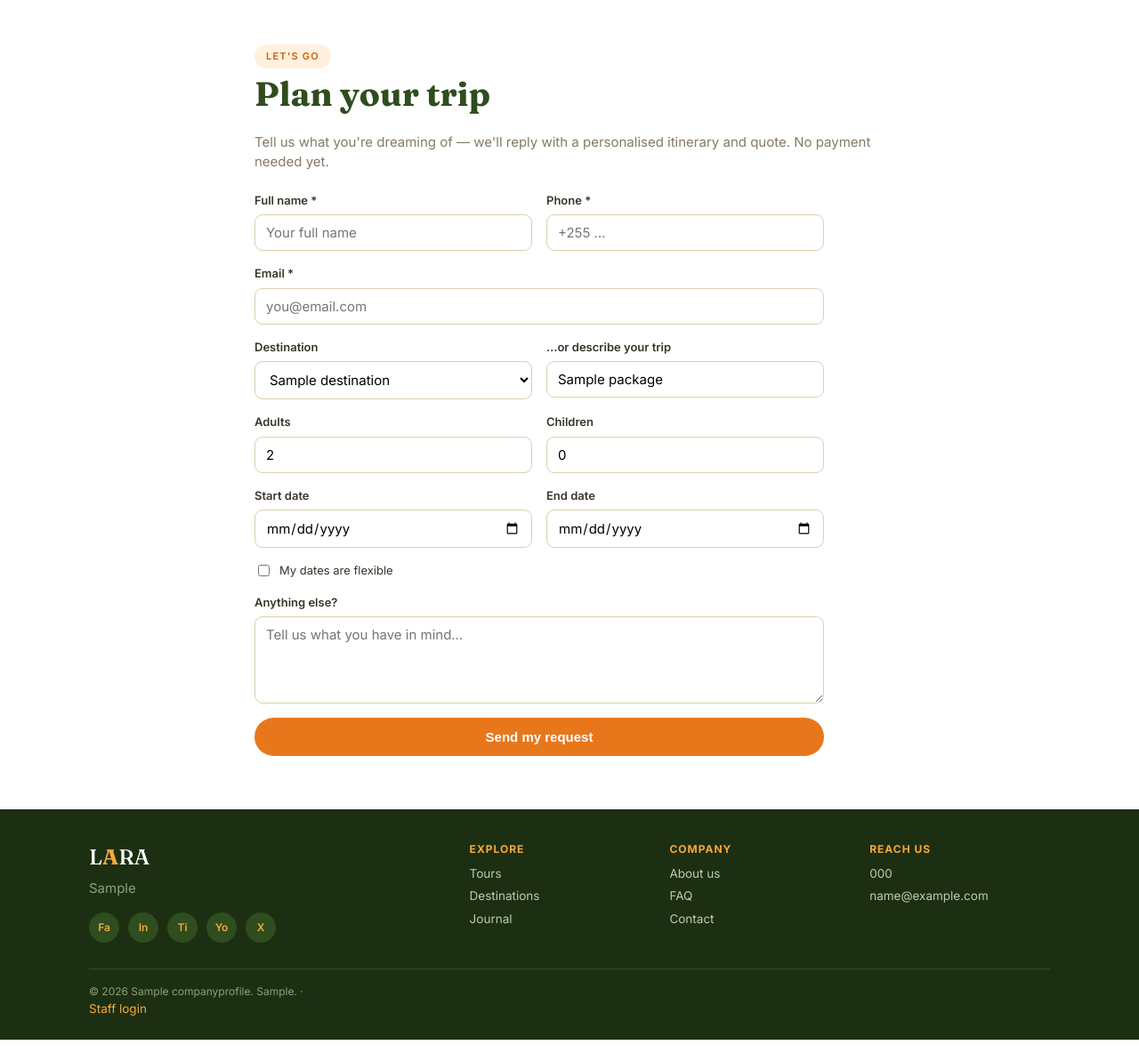
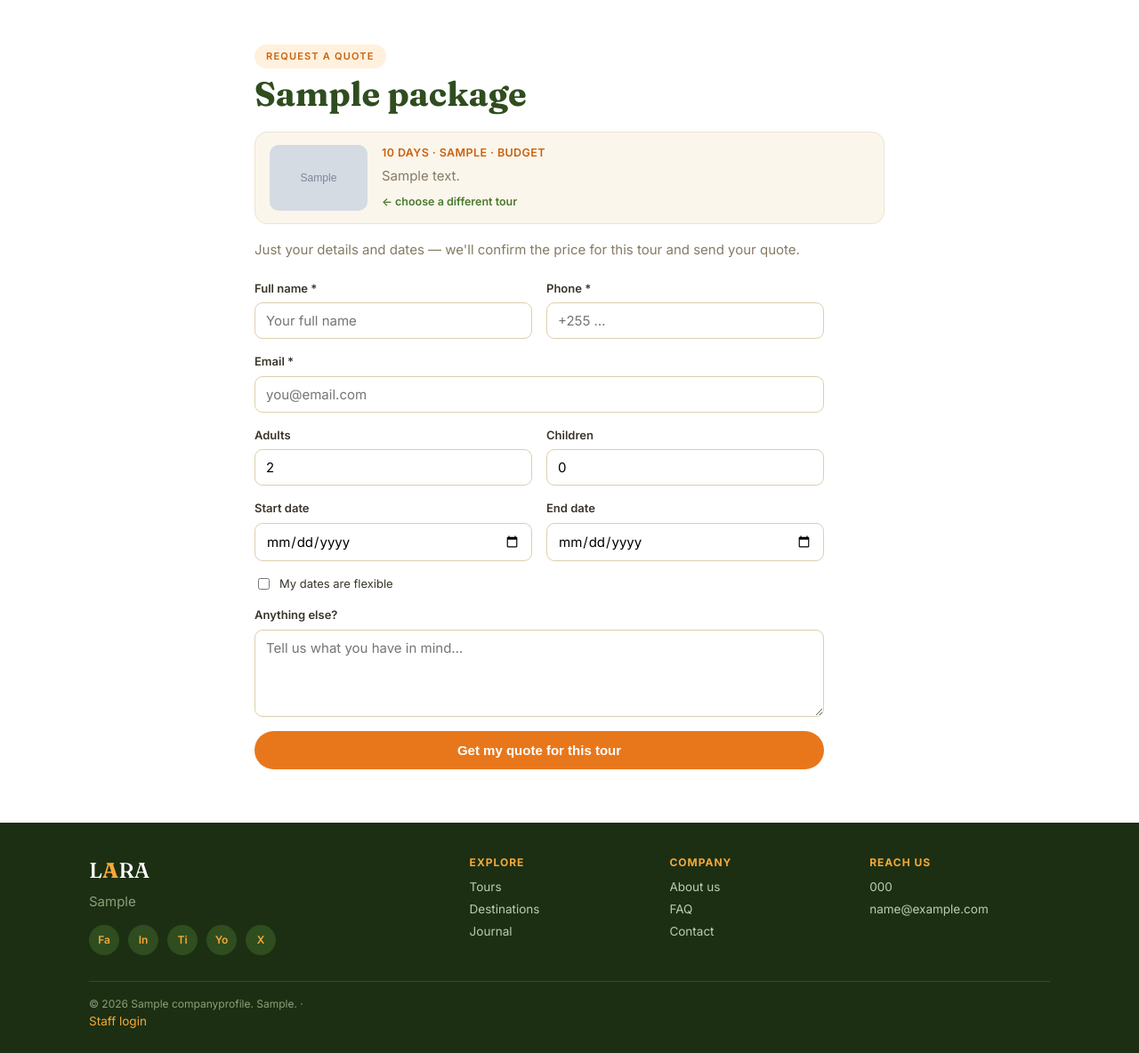
Before and after one commit to Jzynl/lara_tours, a Django app: page /book/?package=sample in a window 1280 px wide. Shown: the part 73-1257 px from the top of the page at 89% size. Run offline with Django 5.2, Linux system fonts and the light colour scheme; tables that the repository leaves empty hold one stand-in row (values such as "Sample post"); grey boxes marked "Sample" are stand-in pictures.

Commit message:
package booking shows the chosen tour

```diff
--- a/proposals/templates/proposals/public/book.html
+++ b/proposals/templates/proposals/public/book.html
@@ -1,22 +1,42 @@
 {% extends "proposals/public/public_base.html" %}
+{% load proposal_extras %}
 {% block title %}Plan your trip — {{ company.name }}{% endblock %}
 {% block body %}
 <section class="sec wrap" style="max-width:760px">
+  {% if package %}
+  <span class="pill">Request a quote</span>
+  <h1 class="page-title">{{ package.title }}</h1>
+  <div class="bk-tour">
+    {% if package.hero_image %}<img src="{{ package.hero_image|media_src }}" alt="{{ package.title }}">{% endif %}
+    <div>
+      <div class="bk-meta">{{ package.duration_label }}{% if package.region %} · {{ package.region }}{% endif %}{% if package.tour_class %} · {{ package.get_tour_class_display }}{% endif %}</div>
+      {% if package.summary %}<p class="muted" style="margin:6px 0 0">{{ package.summary }}</p>{% endif %}
+      <a class="bk-change" href="{% url 'packages' %}">← choose a different tour</a>
+    </div>
+  </div>
+  <p class="muted">Just your details and dates — we'll confirm the price for this tour and send your quote.</p>
+  {% else %}
   <span class="pill">Let's go</span>
   <h1 class="page-title">Plan your trip</h1>
   <p class="muted">Tell us what you're dreaming of — we'll reply with a personalised itinerary and quote. No payment needed yet.</p>
-  {% if company.whatsapp_digits %}<p><a class="bn wa" target="_blank" rel="noopener" href="https://wa.me/{{ company.whatsapp_digits }}?text={% filter urlencode %}Hello, I'd like to plan a trip.{% endfilter %}">Prefer WhatsApp? Chat now</a></p>{% endif %}
+  {% endif %}
+  {% if company.whatsapp_digits %}<p><a class="bn wa" target="_blank" rel="noopener" href="https://wa.me/{{ company.whatsapp_digits }}?text={% filter urlencode %}Hello, I'd like a quote for {% if package %}the "{{ package.title }}"{% else %}a trip{% endif %}.{% endfilter %}">Prefer WhatsApp? Chat now</a></p>{% endif %}
   <form method="post" class="bform" novalidate>
     {% csrf_token %}
     {% if form.non_field_errors %}<div class="msg error">{{ form.non_field_errors }}</div>{% endif %}
     <div class="row2"><label>Full name *{{ form.full_name }}{{ form.full_name.errors }}</label><label>Phone *{{ form.phone }}{{ form.phone.errors }}</label></div>
     <label>Email *{{ form.email }}{{ form.email.errors }}</label>
-    <div class="row2"><label>Destination{{ form.destination }}</label><label>…or describe your trip{{ form.trip_title }}</label></div>
+    {% if package %}
+      <input type="hidden" name="package_slug" value="{{ package.slug }}">
+      <div style="display:none">{{ form.destination }}{{ form.trip_title }}</div>
+    {% else %}
+      <div class="row2"><label>Destination{{ form.destination }}</label><label>…or describe your trip{{ form.trip_title }}</label></div>
+    {% endif %}
     <div class="row2"><label>Adults{{ form.num_adults }}</label><label>Children{{ form.num_children }}</label></div>
     <div class="row2"><label>Start date{{ form.start_date }}</label><label>End date{{ form.end_date }}</label></div>
     <label class="check">{{ form.flexible_dates }} My dates are flexible</label>
     <label>Anything else?{{ form.message }}</label>
-    <button type="submit" class="bn o big">Send my request</button>
+    <button type="submit" class="bn o big">{% if package %}Get my quote for this tour{% else %}Send my request{% endif %}</button>
   </form>
 </section>
 {% endblock %}
--- a/proposals/views.py
+++ b/proposals/views.py
@@ -114,24 +114,27 @@ def newsletter_subscribe(request):
 
 def book(request):
     initial = {}
+    package = None
     dest_id = request.GET.get("destination")
     if dest_id:
         initial["destination"] = dest_id
     pkg = request.GET.get("package")
     if pkg:
-        p = Package.objects.filter(slug=pkg).first()
-        if p:
-            initial["trip_title"] = p.title
-            if p.destination_id:
-                initial["destination"] = p.destination_id
+        package = Package.objects.filter(slug=pkg, is_active=True).first()
+        if package:
+            initial["trip_title"] = package.title
+            if package.destination_id:
+                initial["destination"] = package.destination_id
     if request.method == "POST":
         form = BookingForm(request.POST)
         if form.is_valid():
             booking = form.save()
             return redirect("booking_status", token=booking.token)
+        package = Package.objects.filter(slug=request.POST.get("package_slug", ""),
+                                         is_active=True).first()
     else:
         form = BookingForm(initial=initial)
-    return render(request, "proposals/public/book.html", {"form": form})
+    return render(request, "proposals/public/book.html", {"form": form, "package": package})
 
 
 def booking_status(request, token):
--- a/static/css/app.css
+++ b/static/css/app.css
@@ -376,3 +376,11 @@ body.build{background:#fffdf9}
   .hero-words .hw,.hero-words .hdot,.hero-sub-w{animation:none;opacity:1}
   .hero-slides .hslide.on{animation:none}
 }
+
+/* booking: chosen tour summary */
+.bk-tour{display:flex;gap:16px;align-items:center;background:#fbf6ec;border:1px solid #eee3cf;
+  border-radius:14px;padding:14px 16px;margin:14px 0 18px}
+.bk-tour img{width:110px;height:74px;object-fit:cover;border-radius:10px;flex:none}
+.bk-meta{font-size:12.5px;letter-spacing:.4px;text-transform:uppercase;color:#c9620f;font-weight:600}
+.bk-change{display:inline-block;margin-top:8px;font-size:12.5px;color:#4a7a2c;font-weight:600}
+@media(max-width:600px){.bk-tour{flex-direction:column;align-items:flex-start}.bk-tour img{width:100%;height:150px}}
```
